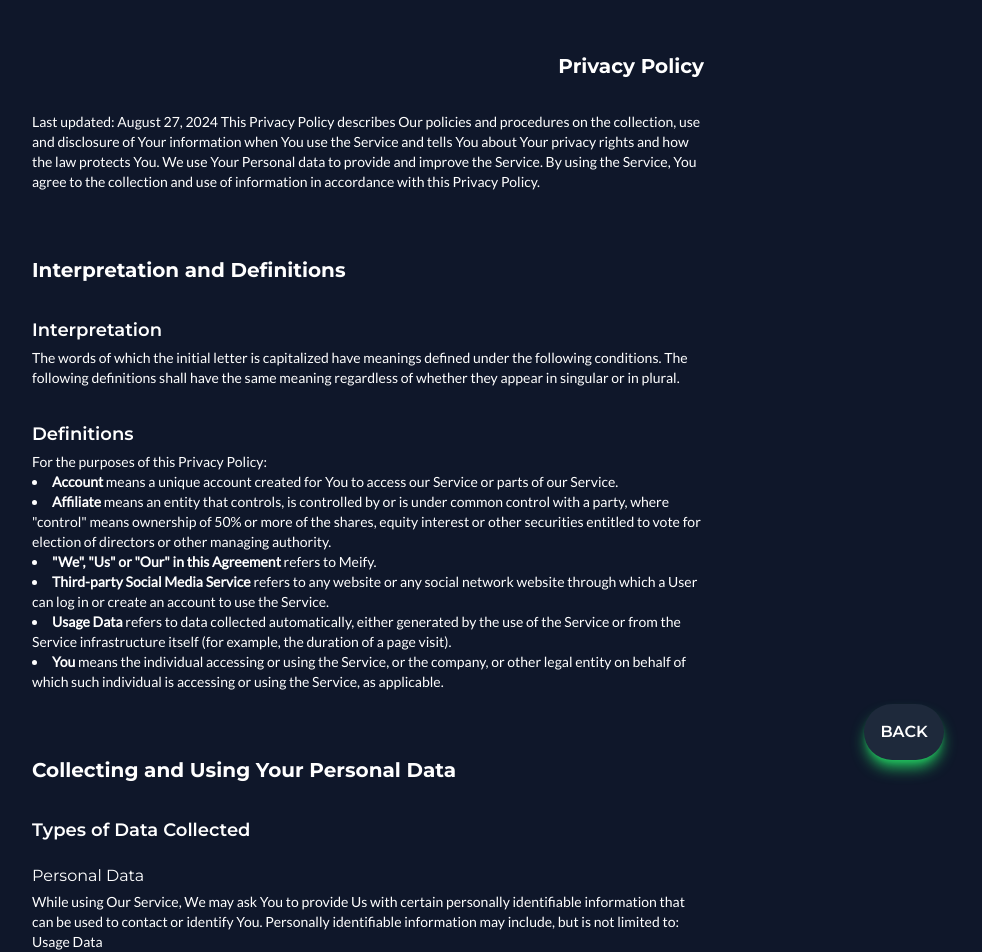
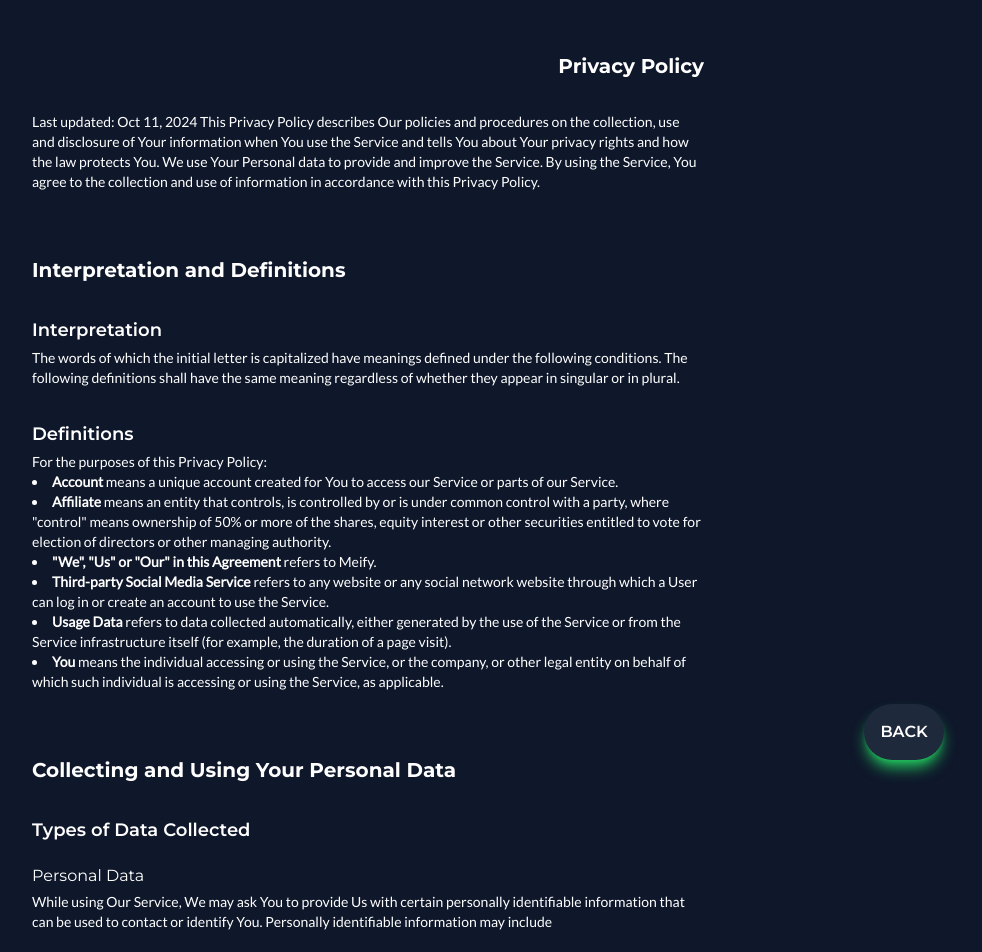
Before and after one commit to Pashyaaaa/meify, a React (Vite) app in the folder client/: page /privacy in a window 1280 px wide. Shown: the top 952 px of the page, without its empty margins (272-1254 px from the left). Built offline with nearby package versions, Linux system fonts and the light colour scheme.

Commit message:
<docs>(privacypolicy):{change several necessary}

```diff
--- a/client/src/pages/privacypolicy.jsx
+++ b/client/src/pages/privacypolicy.jsx
@@ -13,7 +13,7 @@ const PrivacyPolicy = () => {
           Privacy Policy
         </h1>
         <p className="text-white text-sm font-lato">
-          Last updated: August 27, 2024 This Privacy Policy describes Our
+          Last updated: Oct 11, 2024 This Privacy Policy describes Our
           policies and procedures on the collection, use and disclosure of Your
           information when You use the Service and tells You about Your privacy
           rights and how the law protects You. We use Your Personal data to
@@ -92,8 +92,7 @@ const PrivacyPolicy = () => {
         <p className="text-white text-sm font-lato">
           While using Our Service, We may ask You to provide Us with certain
           personally identifiable information that can be used to contact or
-          identify You. Personally identifiable information may include, but is
-          not limited to: Usage Data
+          identify You. Personally identifiable information may include
         </p>
         <h3 className="text-white text-left text-md font-montserrat mt-5 mb-1">
           Usage Data
```
